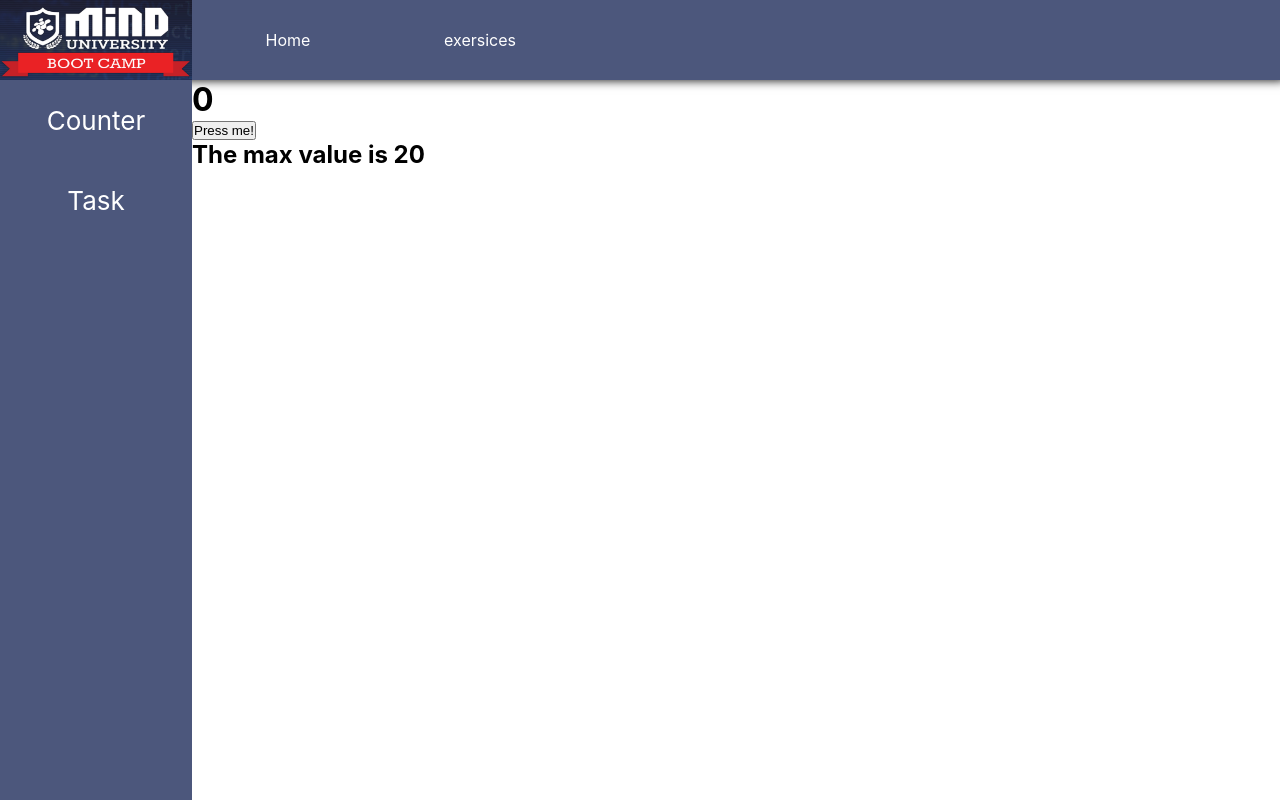
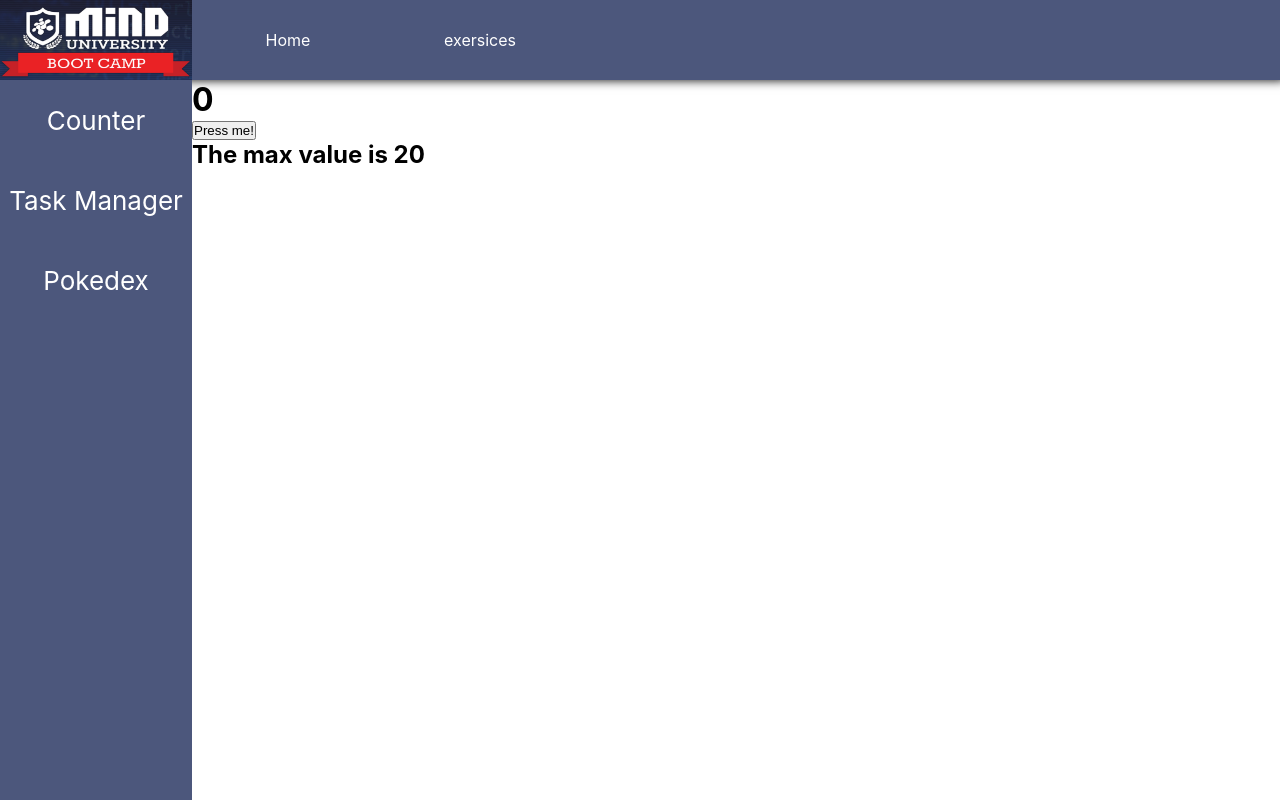
Before and after one commit to zarmby/react, a React (Create React App) app: page /exercises/counter in a window 1280 px wide. Built offline with nearby package versions, Linux system fonts and the light colour scheme.

Commit message:
se mejoro todo

```diff
--- a/src/App.js
+++ b/src/App.js
@@ -4,7 +4,6 @@ import {
   BrowserRouter as Router,
   Switch,
   Route,
-  Link
 } from "react-router-dom";
 
 import Counter2 from './components/counter/Counter2';
@@ -25,9 +24,12 @@ render(){
           <Route path="/home">
             <Home className = "desc"/>
           </Route>
-          <Route path="/exercises">
+          <Route path="/exercises/counter">
             <SideBar className = "SideBar"/>
             <Counter2 className = "excersises" max = {20}/>
+          </Route>
+          <Route path="/*">
+            <Home className = "desc"/>
           </Route>
         </Switch>
       </div>
--- a/src/components/common/navbar/NavBar.jsx
+++ b/src/components/common/navbar/NavBar.jsx
@@ -13,7 +13,7 @@ class NavBar extends React.Component {
         <Link to = "/home" className = "homePage">
           Home
         </Link>
-        <Link to = "/exercises" className = "ExcersisesPage">
+        <Link to = "/exercises/counter" className = "ExcersisesPage">
           exersices
         </Link>
       </div>
--- a/src/components/common/slidebar/SideBar.jsx
+++ b/src/components/common/slidebar/SideBar.jsx
@@ -1,17 +1,15 @@
 import React from 'react';
 import { Link } from "react-router-dom";
+import "./styles.css"
 
 class SideBar extends React.Component {
 
   render(){
       return (
         <div className = "SideBar">
-          <div className = "element-1">
-            Counter
-          </div>
-          <div className = "element-1">
-            Task
-          </div>
+          <Link to = "/exercises/counter" className = "element-1">Counter</Link>
+          <Link to = "/exercises/counter" className = "element-2">Task Manager</Link>
+          <Link to = "/exercises/counter" className = "element-3">Pokedex</Link>
         </div>
       );
   }
--- a/src/components/common/slidebar/styles.css
+++ b/src/components/common/slidebar/styles.css
@@ -36,7 +36,7 @@
 .SideBar{
   height:calc(100vh - 80px);
   display: grid;
-  grid-template-rows: 80px 80px;
+  grid-template-rows: 80px 80px 80px;
   background-color: #4c577c;
   font-size: calc(10px + 2vmin);
   color: white;
@@ -52,6 +52,8 @@
   align-items: center;
   min-height: 5vh;
   height: 80px;
+  color: white;
+  text-decoration: none;
 }
 
 .element-2{
@@ -60,6 +62,18 @@
   align-items: center;
   min-height: 5vh;
   height: 80px;
+  color: white;
+  text-decoration: none;
+}
+
+.element-3{
+  display: flex;
+  justify-content: center;
+  align-items: center;
+  min-height: 5vh;
+  height: 80px;
+  color: white;
+  text-decoration: none;
 }
 
 .root-3:hover{
@@ -67,6 +81,10 @@
 }
 
 .root-2:hover{
+  background-color: #7887bb;
+}
+
+.element-3:hover{
   background-color: #7887bb;
 }
 
```
